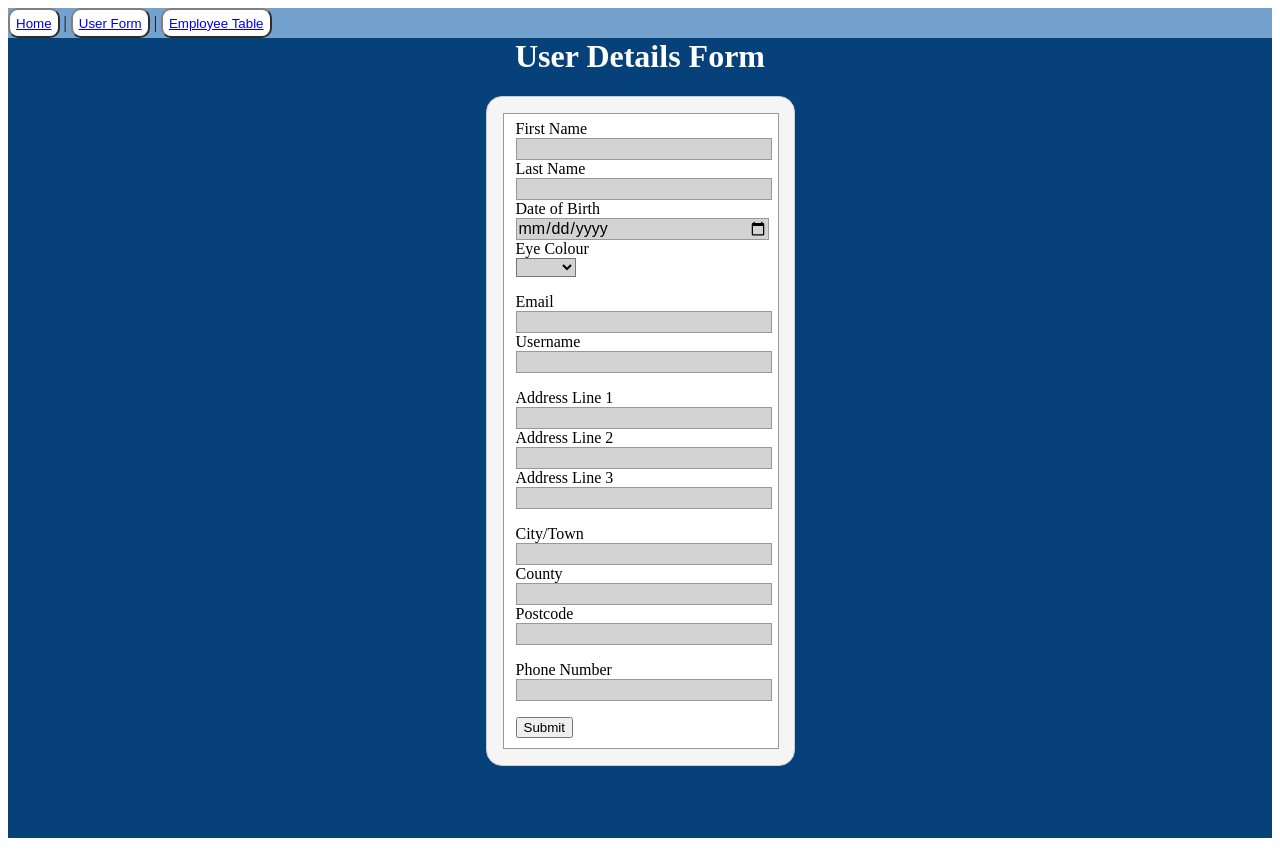
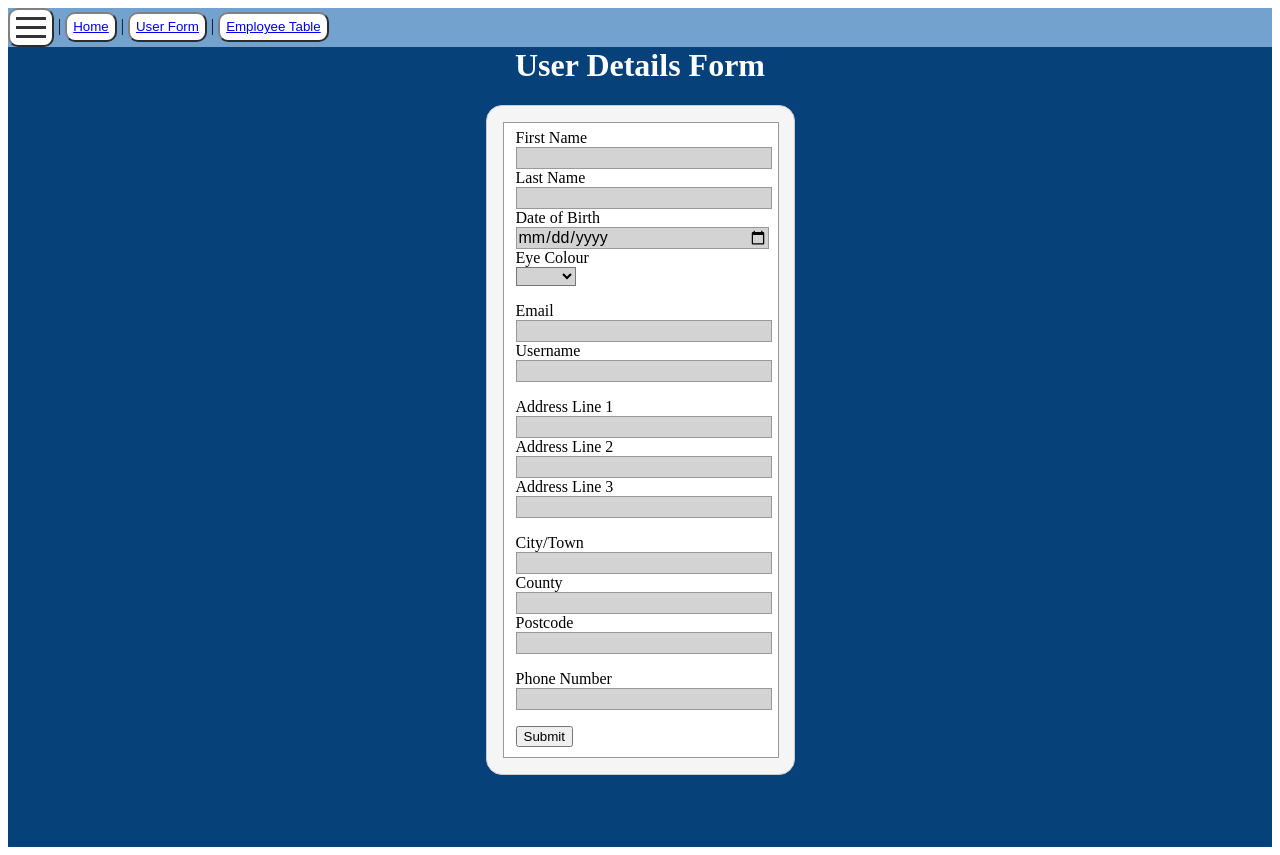
Before and after one commit to Ciaran-Dennison/VueTrainingCD, a Vue app in the folder book-app/: page /UserForm in a window 1280 px wide. Built offline with nearby package versions, Linux system fonts and the light colour scheme; the HTML template or start-up script is replaced by a standard one.

Commit message:
feat: added sidebar named view control #5

```diff
--- a/book-app/src/App.vue
+++ b/book-app/src/App.vue
@@ -1,4 +1,11 @@
 <script setup lang="ts">
+import { ref } from 'vue'
+
+const sidebarOpen = ref(false)
+
+function toggleSidebar() {
+    sidebarOpen.value = !sidebarOpen.value
+}
 
 </script>
 
@@ -6,12 +13,29 @@
 
 <template>
     <nav>
+        <button @click="toggleSidebar" class="menuButton">
+            <router-view name="sidebar">
+            <div class="container">
+                <div class="bar1"></div>
+                <div class="bar2"></div>
+                <div class="bar3"></div>
+            </div>
+            </router-view>
+        </button> |
         <button><router-link to="/">Home</router-link></button> |
         <button><router-link to="/UserForm">User Form</router-link></button> |
         <button><router-link to="/EmployeeTable">Employee Table</router-link></button>
     </nav>
+    <div class="layout">
+        <aside v-if="sidebarOpen" class="sidebar">
+            <router-view name="sidebar" />
+        </aside>
+        <main class="mainView">
+            <router-view />
+        </main>
+    </div>
 
-    <router-view/>
+
 </template>
 
 <style scoped>
@@ -36,4 +60,48 @@ button {
     width: fit-content;
     margin: auto;
 }
+
+.container {
+    display: inline-flexbox;
+    cursor: pointer;
+}
+
+.menuButton {
+    height: fit-content;
+    justify-content: center;
+    vertical-align: middle;
+}
+
+.bar1, .bar2, .bar3 {
+    width: 30px;
+    height: 3px;
+    background-color: #333;
+    margin: 6px 0;
+    vertical-align: middle;
+}
+
+.content{
+    display:flex;
+}
+
+.content main {
+  flex: 1;
+  margin-left: 10px;
+}
+
+.sidebar {
+    width:260px;
+    flex-shrink: 0;
+}
+
+.layout {
+    display: flex;
+    min-height: calc(100vh - 60px);
+}
+
+.mainView {
+    flex: 1;
+    min-width: 0;
+}
+
 </style>
--- /dev/null
+++ b/book-app/src/components/Sidebar.vue
@@ -0,0 +1,93 @@
+<script setup lang="ts">
+import { ref } from 'vue'
+
+const isCollapsed = ref(false);
+
+</script>
+
+
+
+
+<template>
+<div class="layout">
+    <aside>
+        <div class="sidebar-header">
+            <h2>Sidebar</h2>
+        </div>
+        <nav class="sidebar-nav">
+            test
+            test
+            test
+        </nav>
+    </aside>
+    <main class="main-content">
+        <slot></slot>
+    </main>
+
+</div>
+</template>
+
+
+
+
+<style scoped>
+
+.layout {
+    display:flex;
+    min-height: 100vh;
+}
+
+.sidebar {
+    width: 250px;
+    background: #afcbe8;
+    color: #333;
+    transition: width 0.3s;
+}
+
+.sidebar.collapsed {
+    width: 60px;
+}
+
+.sidebar-header {
+  padding: 1rem;
+  display: flex;
+  justify-content: space-between;
+  align-items: center;
+}
+
+.toggle-btn {
+  background: none;
+  border: none;
+  color: white;
+  font-size: 1.5rem;
+  cursor: pointer;
+}
+
+.sidebar-nav {
+  display: flex;
+  flex-direction: column;
+}
+
+.main-content {
+  flex: 1;
+  padding: 2rem;
+}
+
+@media (max-width: 768px) {
+  .sidebar {
+    position: fixed;
+    left: 0;
+    top: 0;
+    bottom: 0;
+    z-index: 1000;
+    transform: translateX(-100%);
+  }
+
+    .sidebar:not(.collapsed) {
+    transform: translateX(0);
+  }
+}
+
+
+
+</style>
```
Also changed, not shown: book-app/src/router/index.ts (+7 -4 lines).
